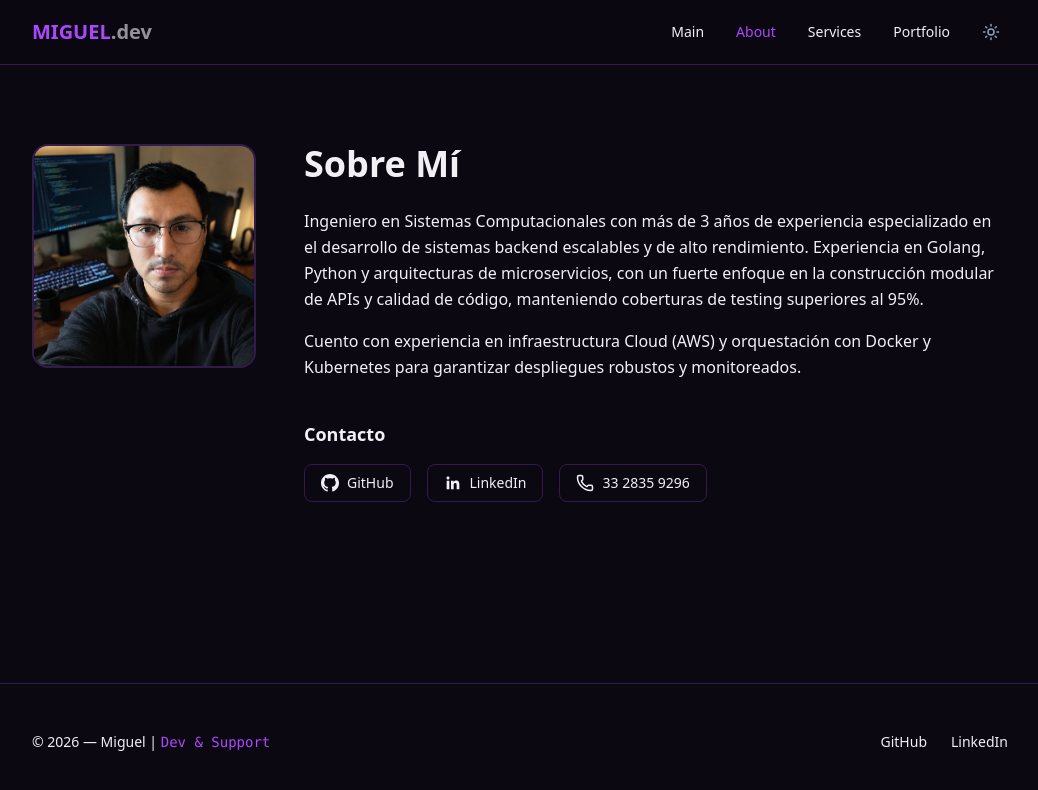
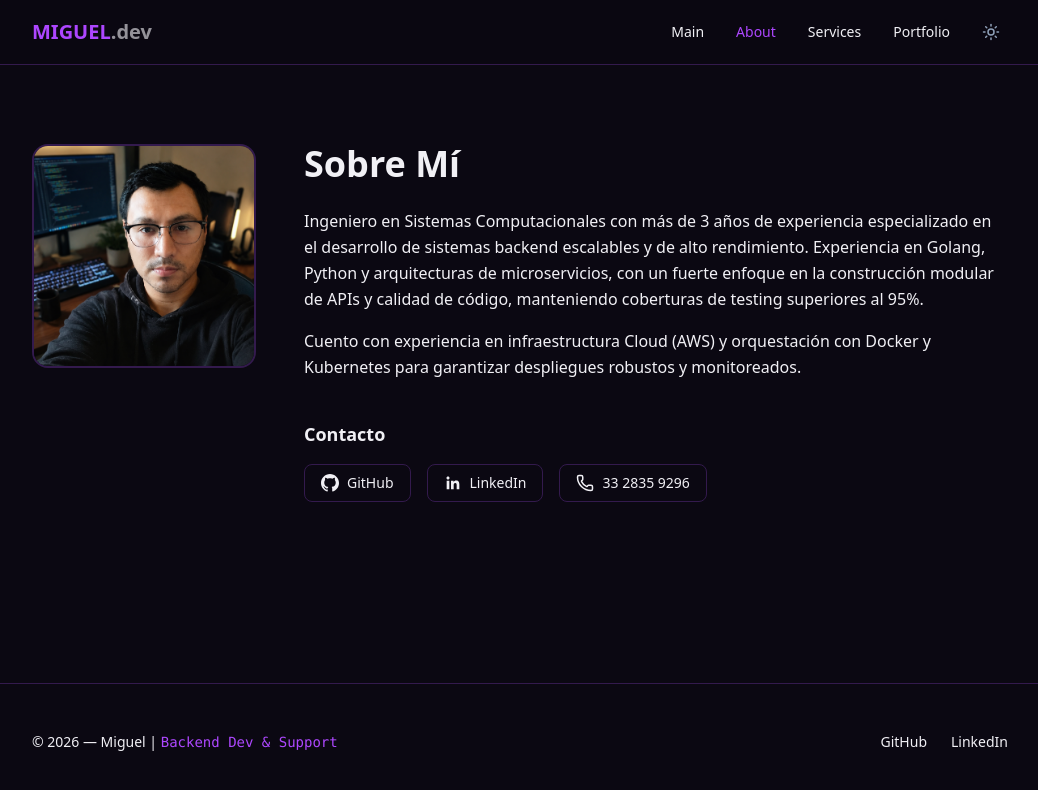
Before and after one commit to miguellopezp25-cell/portafolio, a Next.js app: page /about in a window 1280 px wide. Shown: the top 790 px of the page, without its empty margins (120-1158 px from the left). Built offline with nearby package versions, Linux system fonts and the light colour scheme.

Commit message:
changes footer

```diff
--- a/components/common/Footer.tsx
+++ b/components/common/Footer.tsx
@@ -4,7 +4,7 @@ export default function Footer() {
       <div className="max-w-5xl mx-auto px-6 flex flex-col md:flex-row justify-between items-center gap-6">
         <p className="text-muted-foreground text-sm">
           &copy; {new Date().getFullYear()} &mdash; Miguel |{" "}
-          <span className="text-purple-500 font-mono">Dev &amp; Support</span>
+          <span className="text-purple-500 font-mono">Backend Dev &amp; Support</span>
         </p>
 
         <div className="flex gap-6 text-sm">
```
